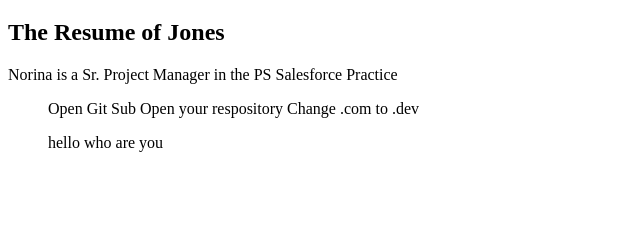
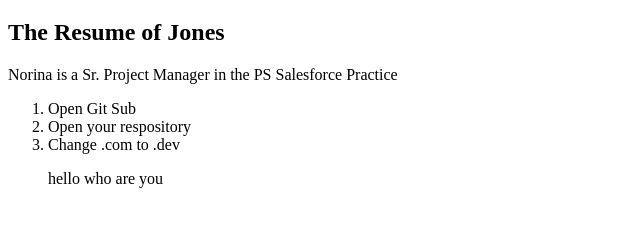
Before and after one commit to norinajones/Norinajones, a plain HTML site: page index.html in a window 1280 px wide. Shown: the part 61-288 px from the top of the page, without its empty margins (0-640 px from the left). Drawn offline with Linux system fonts and the light colour scheme.

Commit message:
second change

```diff
--- a/index.html
+++ b/index.html
@@ -19,9 +19,10 @@
 <p>Norina is a Sr. Project Manager in the PS Salesforce Practice</p>
 
 <ol>
-    <l1>Open Git Sub</l1>
-    <l1>Open your respository</l1>
-    <l1>Change .com to .dev</l1>
+    <l1></l1>
+    <li>Open Git Sub</li>
+    <li>Open your respository</li>
+    <li>Change .com to .dev</li>
 </ol>
 
 <ul>
```
